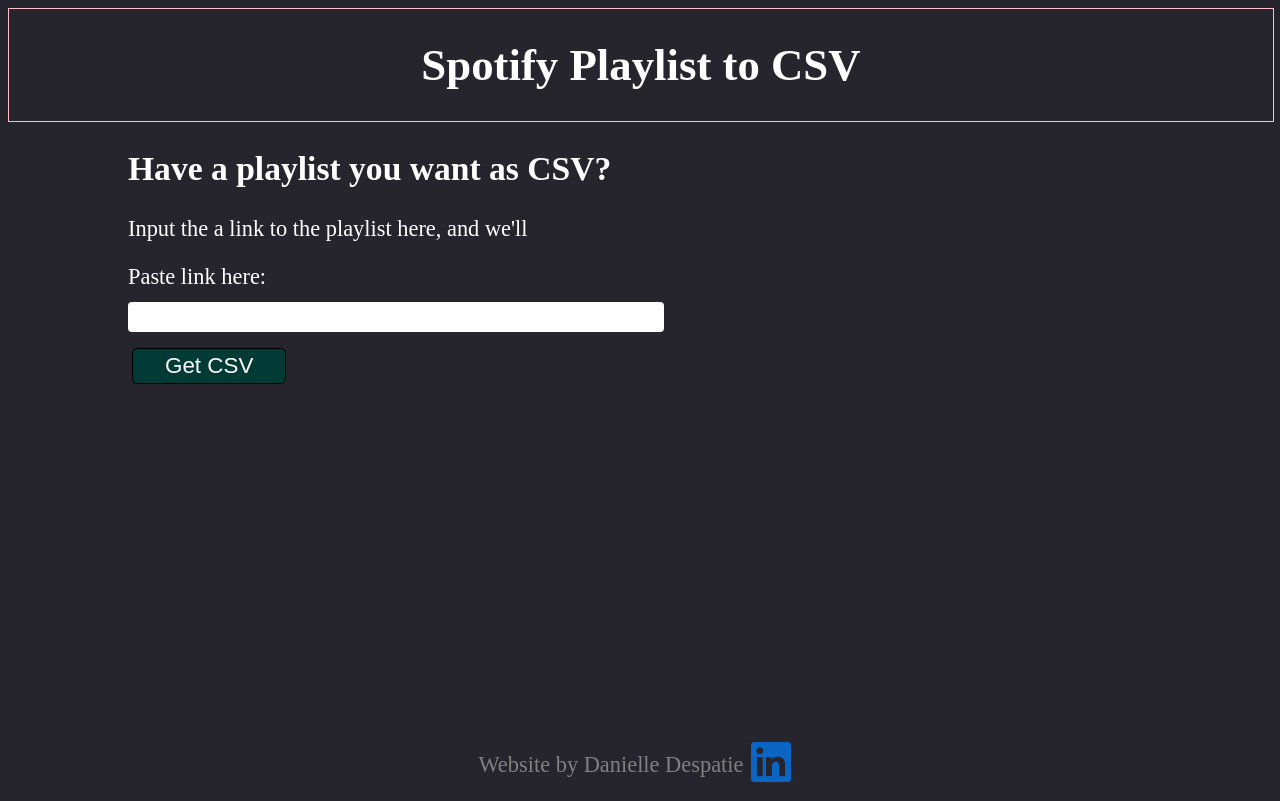
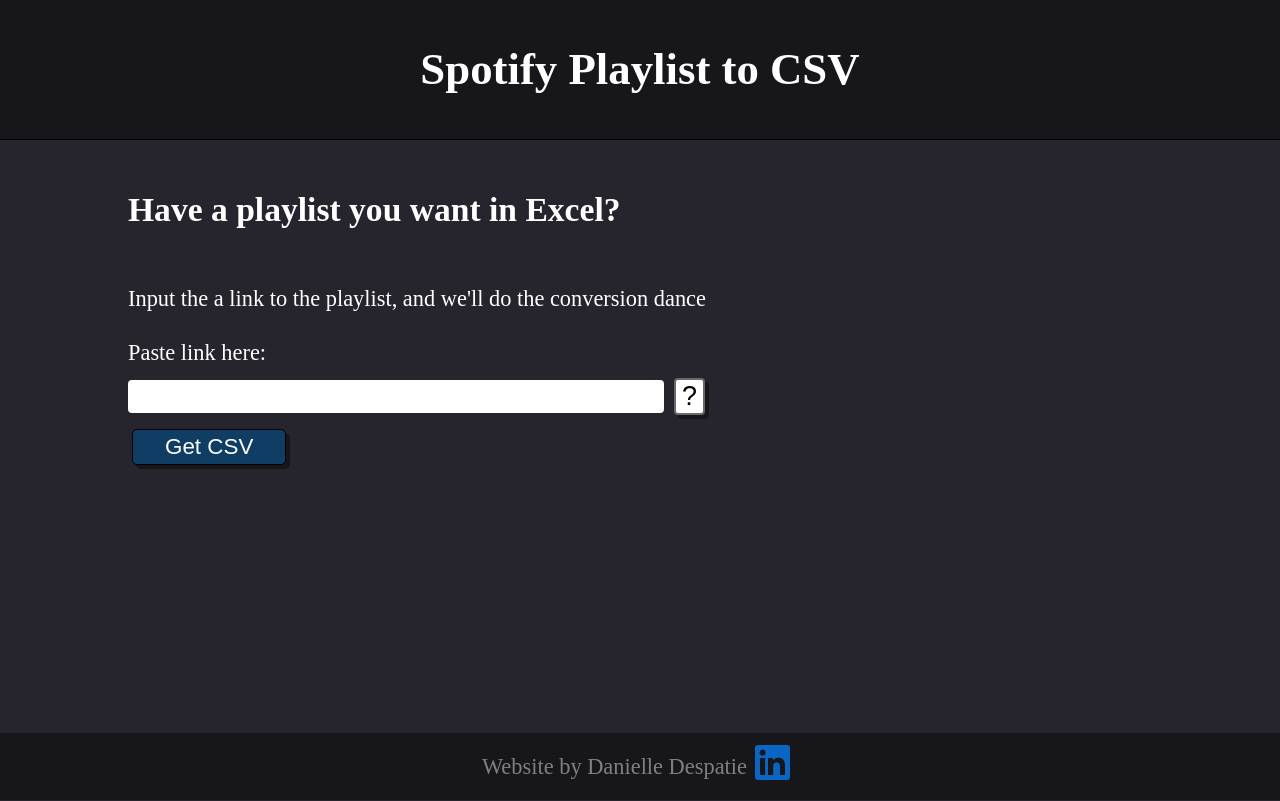
Before and after one commit to Dani-Despatie/SpotifyPlaylistProject, a React (Create React App) app: page / in a window 1280 px wide. Built offline with nearby package versions, Linux system fonts and the light colour scheme; sample sign-in values are in the browser's storage.

Commit message:
Full Functionality Update

```diff
--- a/public/index.html
+++ b/public/index.html
@@ -4,6 +4,10 @@
 <head>
     <meta name="viewport" content="width=device-width, initial-scale:1.0">
     <title>Spotify Playlist to CSV</title>
+
+    <link rel="preconnect" href="https://fonts.googleapis.com">
+<link rel="preconnect" href="https://fonts.gstatic.com" crossorigin>
+<link href="https://fonts.googleapis.com/css2?family=Cormorant:ital,wght@0,300..700;1,300..700&display=swap" rel="stylesheet">
 </head>
 
 <body>
--- a/src/App.js
+++ b/src/App.js
@@ -5,7 +5,6 @@
 // Component Imports
 import Main from './pages/Main';
 import Callback from './pages/Callback';
-import ConsoleLogView from './components/ConsoleLogView';
 import Footer from './components/Footer';
 import Header from './components/Header';
 
--- a/src/GlobalStyles.js
+++ b/src/GlobalStyles.js
@@ -3,28 +3,43 @@
 const GlobalStyles = createGlobalStyle`
     :root {
         --background: #26252E;
+        --banner-background: #16161B;
+        --faded-text: grey;
+    }
+
+    html {
+        font-size: 1.4rem;
     }
 
     body {
+        position: relative;
         background-color: var(--background);
         color: white;
-        font-size: 1.4em;
+        line-height: 1.4;
     }
 
-
+    .root {
+        min-height: calc(100vh - 15px);
+        width: 100%;
+    }
 
     .container {
-        margin: 20px 120px;
+        margin: 10px 120px;
+        margin-bottom: 5rem;
+        display: flex;
+        flex-direction: column;
+        width: calc(100% - 240px);
     }
 
-    .playlist-form {
+    form {
         display: flex;
         flex-direction: column;
     }
 
     .url-input {
         width: 50%;
-        font-size: 0.7em;
+        min-width: 460px;
+        font-size: 0.8em;
         padding: 6px 12px;
         margin: 12px 0px;
 
@@ -32,22 +47,65 @@
         border: none;
     }
 
+    .input {
+        display: flex;
+        align-items: center;
+    }
+
+    .instr-button {
+        background-color: white;
+        font-size: 1.2rem;
+        margin: 0px 10px;
+        border-radius: 4px;
+        border: 2px solid dimgray;
+        box-shadow: 4px 4px var(--banner-background);
+    }
+    .instr-button:active {
+        transform: translateY(2px);
+    }
+    .instr-button:hover {
+        background-color: #BFD1DB;
+    }
+
+    .download {
+        margin: 8px 0px;
+    }
     .download a {
-        margin: 8px 0px;
-        color: cornflowerblue;
+        color: #6BADE2;
     }
 
     .errorMessage {
         color: lightcoral;
     }
 
-    @media only screen and (max-width: 500px) {
+    .instructions {
+        max-width: 900px;
+        color: rgb(201 207 211);
+        border: 1px solid #2D475C;
+        border-radius: 8px;
+        padding: 16px;
+        margin-top: 16px;
+        text-align: left;
+        box-shadow: 4px 4px #1E34466B;
+    }
+
+    .instructions h3 {
+        text-decoration: underline;
+    }
+
+    @media only screen and (max-width: 630px) {
+        html {
+            font-size: 1.2rem;
+        }
         .container {
-            margin: 10px 10px;
+            margin: 10px 0px;
+            margin-bottom: 5rem;
             text-align: center;
+            width: calc(100vw - 20px);
         }
         .url-input {
             width: 90%;
+            min-width: 20px;
         }
         button {
             align-self: center;
--- a/src/components/ConsoleLogView.js
+++ /dev/null
@@ -1,51 +0,0 @@
-import React from 'react';
-import styled from 'styled-components';
-
-
-function ConsoleLogView() {
-    const logs = localStorage.getItem('logs');
-    const logArray = [];
-    if (logs) {
-        logArray = logs.split("\n");
-    }
-
-    return (
-        <Container>
-            <p className='title'> <u>Console Logs: </u></p>
-
-            {logs && logArray.map((log, index) => {
-                return (
-                    <p className="log" key={index}>{log}</p>
-                )
-            })}
-        </Container>
-    )
-}
-
-export default ConsoleLogView;
-
-const Container = styled.div`
-    display: flex;
-    flex-direction: column;
-    justify-content: center;
-    font-size: 0.9em;
-
-    border: 2px solid black;
-    border-radius: 5px;
-    background-color: #121216;
-
-    padding: 20px;
-    margin: 20px;
-    margin-top: 100px;
-
-    .title {
-        text-align: center;
-        font-size: 1.1em;
-        margin-bottom: 20px;
-    }
-    .log {
-        margin: 10px;
-        max-width: 100%;
-        word-wrap: break-word;
-    }
-`
--- a/src/components/Footer.js
+++ b/src/components/Footer.js
@@ -7,7 +7,7 @@
             <p>Website by Danielle Despatie</p>
 
             <div className = 'icons'>
-                <a>
+                <a href = 'https://www.linkedin.com/in/danielledespatie/'>
                     <img src = {linkedin} alt = 'LinkedIn Logo' />
                 </a>
             </div>
@@ -18,12 +18,14 @@
 export default Footer;
 
 const FooterComponent = styled.div`
-    width: calc(100vw - 2px);
+    width: 100vw;
+    height: 3rem;
     position: fixed;
     bottom: 0px;
     left: 0px;
+    background-color: var(--banner-background);
 
-    color: gray;
+    color: var(--faded-text);
 
     display: flex;
     align-items: center;
@@ -35,16 +37,21 @@
     }
 
     img {
-        width: 40px;
+        width: 35px;
         margin: 0px 8px;
     }
 
-    @media only screen and (max-width: 500px) {
+    @media only screen and (max-width: 630px) {
         flex-direction: column;
-        font-size: 0.9em;
+        font-size: 0.85rem;
+        width: calc(100vw + 16px);
+        height: 4.5rem;
+        line-height: 0.5;
+        border-top: 1px solid black;
 
         img {
-            width: 35px;
+            width: 30px;
+            margin: 0px 0px;
         }
     }
 `;
--- a/src/components/Header.js
+++ b/src/components/Header.js
@@ -11,10 +11,15 @@
 export default Header;
 
 const HeaderComponent = styled.div`
-    position: sticky;
+    position: relative;
     margin: 8px 0px;
-    width: 100%;
+    width: calc(100% - 24px);
+    max-height: 360px;
+    padding: 8px 20px;
+    top: -8px;
+    left: -8px;
+    background-color: var(--banner-background);
+    border-bottom: 1px solid black;
 
     text-align: center;
-    border: 1px solid pink;
 `;
--- a/src/components/StandardButton.js
+++ b/src/components/StandardButton.js
@@ -10,7 +10,7 @@
 export default StandardButton;
 
 const Button = styled.button`
-    background-color: #023A35;
+    background-color: #103D63;
     color: white;
     font-size: 1em;
     width: fit-content;
@@ -21,8 +21,10 @@
     padding: 4px 32px;
     margin: 4px;
 
+    box-shadow: 4px 4px var(--banner-background);
+
     &:hover {
-        background-color: #034E48;
+        background-color: #204E74;
     }
     &:active {
         transform: translateY(2px);
--- a/src/pages/Callback.js
+++ b/src/pages/Callback.js
@@ -1,7 +1,6 @@
 import React from 'react';
 
 // Component Imports
-import StandardButton from '../components/StandardButton';
 import getAccessToken from '../spotify-scripts/getAccessToken';
 
 function Main() {
--- a/src/pages/Main.js
+++ b/src/pages/Main.js
@@ -23,11 +23,9 @@
             const token = window.localStorage.getItem('access_token');
             if (token) {
                 setToken(token);
-                console.log('token found');
             }
             else {
                 authorization();
-                console.log('No token found');
             }
         }
         getToken();
@@ -39,6 +37,9 @@
             const songs = await getPlaylist(token, link);
             if (!songs.title) {
                 setErrMessage(songs.message);
+                setSongList(null);
+                setPlaylistName(null);
+                setDownloadLink(null);
             }
             else {
                 setSongList(songs.songs);
@@ -57,9 +58,23 @@
         setLink(event.target.playlistUrl.value);
         if (!event.target.playlistUrl.value) {
             setErrMessage('Please provide a link to the desired playlist');
+            setPlaylistName(null);
+            setSongList(null);
+            setDownloadLink(null);
         }
         else {
             setErrMessage(null);
+        }
+    }
+
+    // Show instructions button
+    function showInstructionsHandler() {
+        event.preventDefault();
+        if (showInstructions) {
+            setShowInstructions(false);
+        }
+        else {
+            setShowInstructions(true);
         }
     }
 
@@ -78,14 +93,21 @@
 
     return (
         <div className='container'>
-            <h2>Have a playlist you want as CSV?</h2>
+            <h2>Have a playlist you want in Excel?</h2>
             <p>
-                Input the a link to the playlist here, and we'll
+                Input the a link to the playlist, and we'll do the conversion dance
             </p>
             <form onSubmit={submitHandler} className='playlist-form'>
                 <label htmlFor='playlistUrl'>Paste link here:</label>
-                <input type='url' id='playlistUrl' className='url-input' />
-                <StandardButton type='submit'>Get CSV</StandardButton>
+                <div className = 'input'>
+                    <input type='url' id='playlistUrl' className='url-input' />
+                    <button className = 'instr-button' type = 'button' onClick = {showInstructionsHandler}>?</button>
+                </div>
+
+                <div className = ''>
+                    <StandardButton type='submit'>Get CSV</StandardButton>
+                    {status == 'loading' && <p>Loading...</p>}
+                </div>
             </form>
 
             <div className='download'>
@@ -96,6 +118,26 @@
                 {errMessage && <p>Error: {errMessage}</p>}
             </div>
 
+            <div className = 'instructions' hidden = {!showInstructions}>
+                <h3>How to find the playlist link:</h3>
+                <ol>
+                    <li>Go into Spotify and select the desired playlist.</li>
+                    <li>Press the button for "Options" above where the tracks are listed - it should look like three dots</li>
+                    <li>Press the "Share" option (or hover mouse over on computer)</li>
+                    <li>Press "Copy link" (or "Copy link to playlist" on computer)</li>
+                </ol>
+                <p>You should now be able to paste this link into the input bar above.</p>
+
+                <h3>How to make a playlist public:</h3>
+                <ol>
+                    <li>Go into Spotify and select the desired playlist</li>
+                    <li>Press the button for "Options" above where the tracks are listed - it should look like three dots</li>
+                    <li>
+                        Press "Make public" - if this option is not available or says "Make private" instead, the playlist is already public
+                    </li>
+                </ol>
+            </div>
+
         </div>
     )
 }
--- a/src/spotify-scripts/getAccessToken.js
+++ b/src/spotify-scripts/getAccessToken.js
@@ -33,7 +33,6 @@
       window.localStorage.setItem('access_token', data.access_token);
       window.localStorage.setItem('refresh_token', data.refresh_token);
       window.localStorage.setItem('token_time', Date.now());
-      console.log('token stored');
     }
 
     window.location = '/';
--- a/src/spotify-scripts/getRefreshToken.js
+++ b/src/spotify-scripts/getRefreshToken.js
@@ -27,8 +27,9 @@
       window.localStorage.setItem('access_token', data.access_token);
       window.localStorage.setItem('refresh_token', data.refresh_token);
       window.localStorage.setItem('token_time', Date.now())
-      console.log('Refresh Token acquired successfully');
     }
+
+    return {token: data.access_token, refresh: data.refresh_token};
 }
 
 export default getRefreshToken;
```
Also changed, not shown: src/spotify-scripts/getPlaylist.js (+7 -8 lines).
